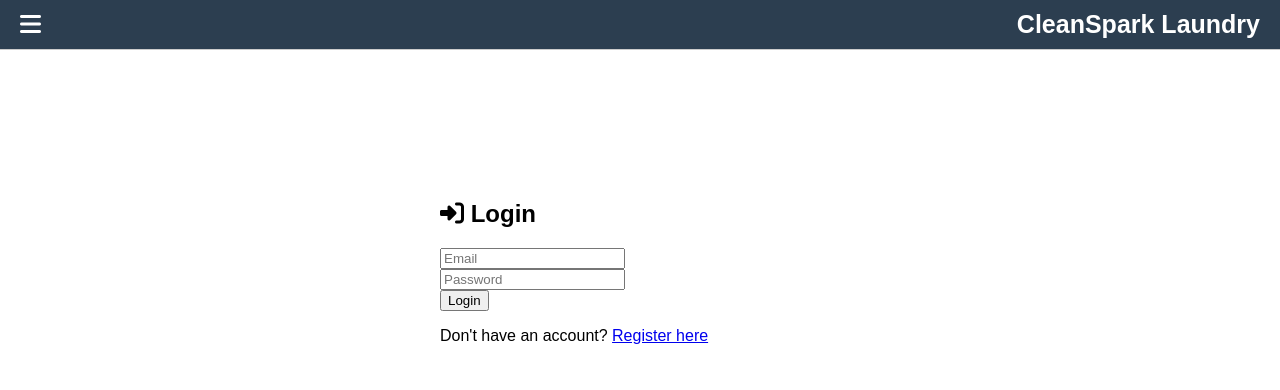
After one commit to munir-moh/laundry-service, a Flask app: page /login in a window 1280 px wide. The commit adds this page. Shown: the top 390 px of the page. Run offline with Flask 3, Linux system fonts and the light colour scheme; some libraries are stand-ins or nearby versions.

Commit message:
Implement user registration and login functionality with session management; add user and order models to the database.

```diff
--- a/app.py
+++ b/app.py
@@ -1,6 +1,7 @@
 from flask import Flask, render_template, request, redirect, url_for, flash, session
 from datetime import datetime, timedelta
 from flask_sqlalchemy import SQLAlchemy
+from werkzeug.security import generate_password_hash, check_password_hash
 
 app = Flask(__name__)
 app.secret_key = 'your-secret-key'
@@ -11,8 +12,16 @@ app.config['SQLALCHEMY_TRACK_MODIFICATIONS'] = False
 
 db = SQLAlchemy(app)
 
+class User(db.Model):
+    id = db.Column(db.Integer, primary_key=True)
+    name = db.Column(db.String(100), nullable=False)
+    email = db.Column(db.String(100), unique=True, nullable=False)
+    password = db.Column(db.String(200), nullable=False)
+    orders = db.relationship('Order', backref='user', lazy=True)
+
 class Order(db.Model):
     id = db.Column(db.Integer, primary_key=True)
+    user_id = db.Column(db.Integer, db.ForeignKey('user.id'), nullable=False)
     name = db.Column(db.String(100))
     phone = db.Column(db.String(20))
     email = db.Column(db.String(100))
@@ -43,18 +52,61 @@ def about():
 def contact():
     return render_template('contact.html')
 
+@app.route('/register', methods=['GET', 'POST'])
+def register():
+    if request.method == 'POST':
+        name = request.form['name']
+        email = request.form['email']
+        password = request.form['password']
+        hashed_pw = generate_password_hash(password)
+        existing_user = User.query.filter_by(email=email).first()
+        if existing_user:
+            flash('Email already registered.', 'error')
+        else:
+            user = User(name=name, email=email, password=hashed_pw)
+            db.session.add(user)
+            db.session.commit()
+            flash('Registration successful. Please log in.', 'success')
+            return redirect(url_for('login'))
+    return render_template('register.html')
+
+@app.route('/login', methods=['GET', 'POST'])
+def login():
+    if request.method == 'POST':
+        email = request.form['email']
+        password = request.form['password']
+        user = User.query.filter_by(email=email).first()
+        if user and check_password_hash(user.password, password):
+            session['user_id'] = user.id
+            session['user_name'] = user.name
+            flash('Logged in successfully.', 'success')
+            return redirect(url_for('order'))
+        else:
+            flash('Invalid credentials.', 'error')
+    return render_template('login.html')
+
+@app.route('/logout')
+def logout():
+    session.pop('user_id', None)
+    session.pop('user_name', None)
+    flash('Logged out successfully.', 'info')
+    return redirect(url_for('dashboard'))
+
 @app.route('/order', methods=['GET', 'POST'])
 def order():
+    if 'user_id' not in session:
+        flash('Please log in to place an order.', 'warning')
+        return redirect(url_for('login'))
+
     if request.method == 'POST':
-        # Temporarily store the order in session
         session['pending_order'] = {
-            'name': request.form.get('name'),
-            'phone': request.form.get('phone'),
-            'email': request.form.get('email'),
-            'address': request.form.get('address'),
-            'service': request.form.get('service'),
-            'pickup_date': request.form.get('pickup_date'),
-            'notes': request.form.get('notes'),
+            'name': request.form['name'],
+            'phone': request.form['phone'],
+            'email': request.form['email'],
+            'address': request.form['address'],
+            'service': request.form['service'],
+            'pickup_date': request.form['pickup_date'],
+            'notes': request.form['notes'],
             'order_date': datetime.now().strftime("%A, %d %B %Y"),
             'created_at': datetime.now().timestamp()
         }
@@ -63,43 +115,56 @@ def order():
 
 @app.route('/finalize-order', methods=['POST'])
 def finalize_order():
+    if 'user_id' not in session:
+        return redirect(url_for('login'))
+
     pending = session.pop('pending_order', None)
-    if pending:
-        if datetime.now().timestamp() - pending['created_at'] <= 60:
-            new_order = Order(
-                name=pending['name'],
-                phone=pending['phone'],
-                email=pending['email'],
-                address=pending['address'],
-                service=pending['service'],
-                pickup_date=pending['pickup_date'],
-                notes=pending['notes'],
-                order_date=pending['order_date'],
-                sorted_status="No"
-            )
-            db.session.add(new_order)
-            db.session.commit()
-            flash('Order placed successfully!', 'success')
-        else:
-            flash("Time expired! Order was not placed.", 'error')
+    if pending and datetime.now().timestamp() - pending['created_at'] <= 60:
+        order = Order(
+            user_id=session['user_id'],
+            name=pending['name'],
+            phone=pending['phone'],
+            email=pending['email'],
+            address=pending['address'],
+            service=pending['service'],
+            pickup_date=pending['pickup_date'],
+            notes=pending['notes'],
+            order_date=pending['order_date']
+        )
+        db.session.add(order)
+        db.session.commit()
+        flash('Order placed successfully.', 'success')
+    else:
+        flash('Order not finalized (expired or invalid).', 'error')
     return render_template('confirm_order.html', redirect=True)
 
 @app.route('/cancel-order', methods=['POST'])
 def cancel_order():
     session.pop('pending_order', None)
-    flash('Order was cancelled.', 'error')
+    flash('Order cancelled.', 'error')
     return render_template('confirm_order.html', redirect=True)
 
+@app.route('/my-orders')
+def my_orders():
+    if 'user_id' not in session:
+        return redirect(url_for('login'))
+
+    user = User.query.get(session['user_id'])
+    if not user:
+        flash('User not found.', 'error')
+        return redirect(url_for('login'))
+
+    orders = Order.query.filter_by(user_id=user.id).all()
+    return render_template('my_orders.html', orders=orders)
+
+# Admin section remains unchanged
 @app.route('/admin', methods=['GET', 'POST'])
 def admin_login():
     if request.method == 'POST':
-        password = request.form.get('password')
-        if password == 'munirmuhd12':
-            session.permanent = True
+        if request.form.get('password') == 'munirmuhd12':
             session['is_admin'] = True
             return redirect(url_for('admin_dashboard'))
-        else:
-            flash('Invalid password')
+        flash('Invalid admin password.', 'error')
     return render_template('admin_login.html')
 
 @app.route('/admin-dashboard', methods=['GET', 'POST'])
@@ -108,25 +173,12 @@ def admin_dashboard():
         return redirect(url_for('admin_login'))
 
     if request.method == 'POST':
-        order_id = request.form.get('order_id')
-        order = Order.query.get(order_id)
+        order = Order.query.get(request.form.get('order_id'))
         if order:
             order.sorted_status = "Yes"
             db.session.commit()
-        return redirect(url_for('admin_dashboard'))
-
     orders = Order.query.filter_by(cancelled=False).all()
     return render_template('admin_dashboard.html', orders=orders)
-
-@app.route('/mark-sorted/<int:order_id>')
-def mark_sorted(order_id):
-    if not session.get('is_admin'):
-        return redirect(url_for('admin_login'))
-    order = Order.query.get(order_id)
-    if order:
-        order.sorted_status = "Yes"
-        db.session.commit()
-    return redirect(url_for('admin_dashboard'))
 
 @app.route('/admin-logout')
 def admin_logout():
--- /dev/null
+++ b/templates/login.html
@@ -0,0 +1,35 @@
+<!DOCTYPE html>
+<html lang="en">
+<head>
+    <meta charset="UTF-8">
+    <title>Login</title>
+    <link rel="stylesheet" href="{{ url_for('static', filename='styles.css') }}">
+    <script src="https://kit.fontawesome.com/a076d05399.js" crossorigin="anonymous"></script>
+    <style>
+        .form-container {
+            max-width: 400px;
+            margin: 100px auto;
+            padding: 30px;
+            background: white;
+            border-radius: 10px;
+            animation: slideIn 1s ease;
+        }
+        @keyframes slideIn {
+            from { opacity: 0; transform: translateX(-30px); }
+            to { opacity: 1; transform: translateX(0); }
+        }
+    </style>
+</head>
+<body class="page-bg">
+    {% include 'navbar.html' %}
+    <div class="form-container">
+        <h2><i class="fas fa-sign-in-alt"></i> Login</h2>
+        <form method="POST">
+            <input type="email" name="email" placeholder="Email" required><br>
+            <input type="password" name="password" placeholder="Password" required><br>
+            <button type="submit">Login</button>
+        </form>
+        <p>Don't have an account? <a href="{{ url_for('register') }}">Register here</a></p>
+    </div>
+</body>
+</html>
--- a/templates/navbar.html
+++ b/templates/navbar.html
@@ -68,6 +68,7 @@
 
     .sidebar a:hover {
         background-color: #e0f7fa;
+        color: #2c3e50;
     }
 
     .close-btn {
@@ -126,12 +127,19 @@
 
 <div id="mySidebar" class="sidebar">
     <div class="close-btn" onclick="closeSidebar()">&times;</div>
-    <a href="/">Home</a>
-    <a href="/services">Services</a>
-    <a href="/order">Place Order</a>
-    <a href="/about">About</a>
-    <a href="/admin">Admin</a>
-    <a href="/contact">Contact</a>
+    <a href="/"><i class="fas fa-home"></i> Home</a>
+    <a href="/services"><i class="fas fa-concierge-bell"></i> Services</a>
+    <a href="/order"><i class="fas fa-cart-plus"></i> Place Order</a>
+    <a href="/about"><i class="fas fa-info-circle"></i> About</a>
+    <a href="/admin"><i class="fas fa-user-shield"></i> Admin</a>
+    <a href="/contact"><i class="fas fa-envelope"></i> Contact</a>
+
+    {% if session.get('user_name') %}
+        <a href="/my-orders"><i class="fas fa-list"></i> My Orders</a>
+        <a href="/logout"><i class="fas fa-sign-out-alt"></i> Logout</a>
+    {% else %}
+        <a href="/login"><i class="fas fa-sign-in-alt"></i> Login</a>
+    {% endif %}
 </div>
 
 <script>
--- a/templates/order.html
+++ b/templates/order.html
@@ -106,6 +106,10 @@
 
     {% include 'navbar.html' %}
 
+    {% if session.get('user_name') %}
+    <p style="font-weight: bold;">Hi, {{ session['user_name'] }} 👋</p>
+    {% endif %}
+
     <div class="order-container">
         <form method="POST">
             {% with messages = get_flashed_messages() %}
```
Also changed, not shown: templates/my_orders.html (added, +46 -0 lines), templates/register.html (added, +36 -0 lines).
